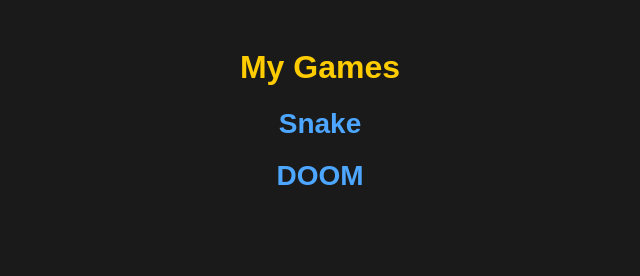
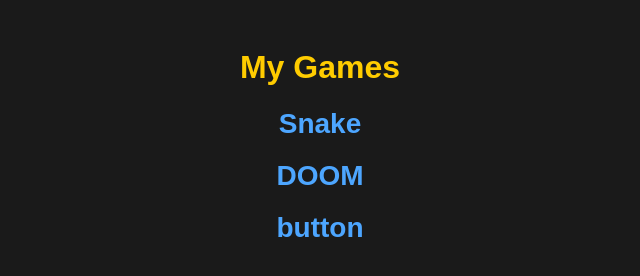
Before and after one commit to PROKIDOS/switch-2-games, a plain HTML site: page index.html in a window 1280 px wide. Shown: the whole page, without its empty margins (320-960 px from the left). Drawn offline with Linux system fonts and the light colour scheme.

Commit message:
Update index.html

```diff
--- a/index.html
+++ b/index.html
@@ -18,6 +18,7 @@
     <ul>
         <li><a href="snake.html">Snake</a></li>
 <li><a href="doom.html">DOOM</a></li>
+<li><a href="button.html">button</a></li>
         <!-- Add more games here, e.g.: <li><a href="tetris.html">Tetris</a></li> -->
     </ul>
 </body>
```
